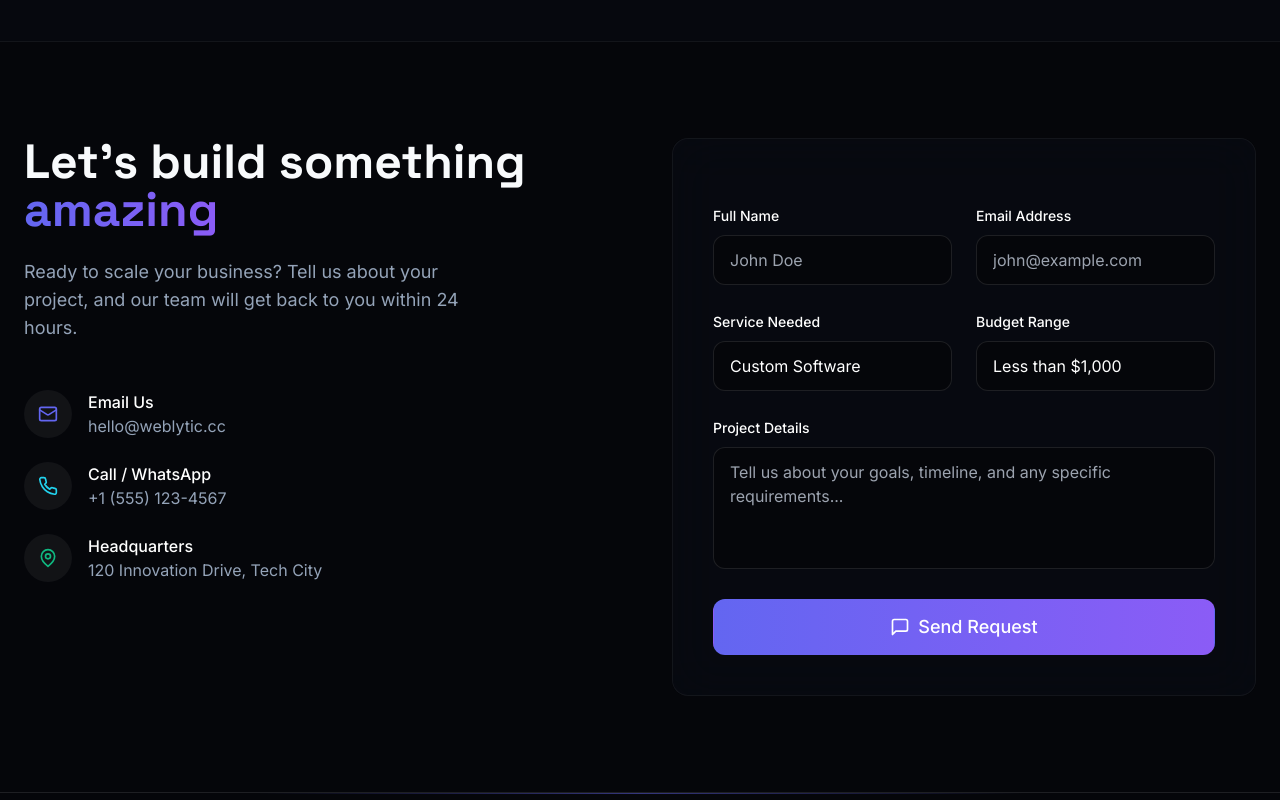
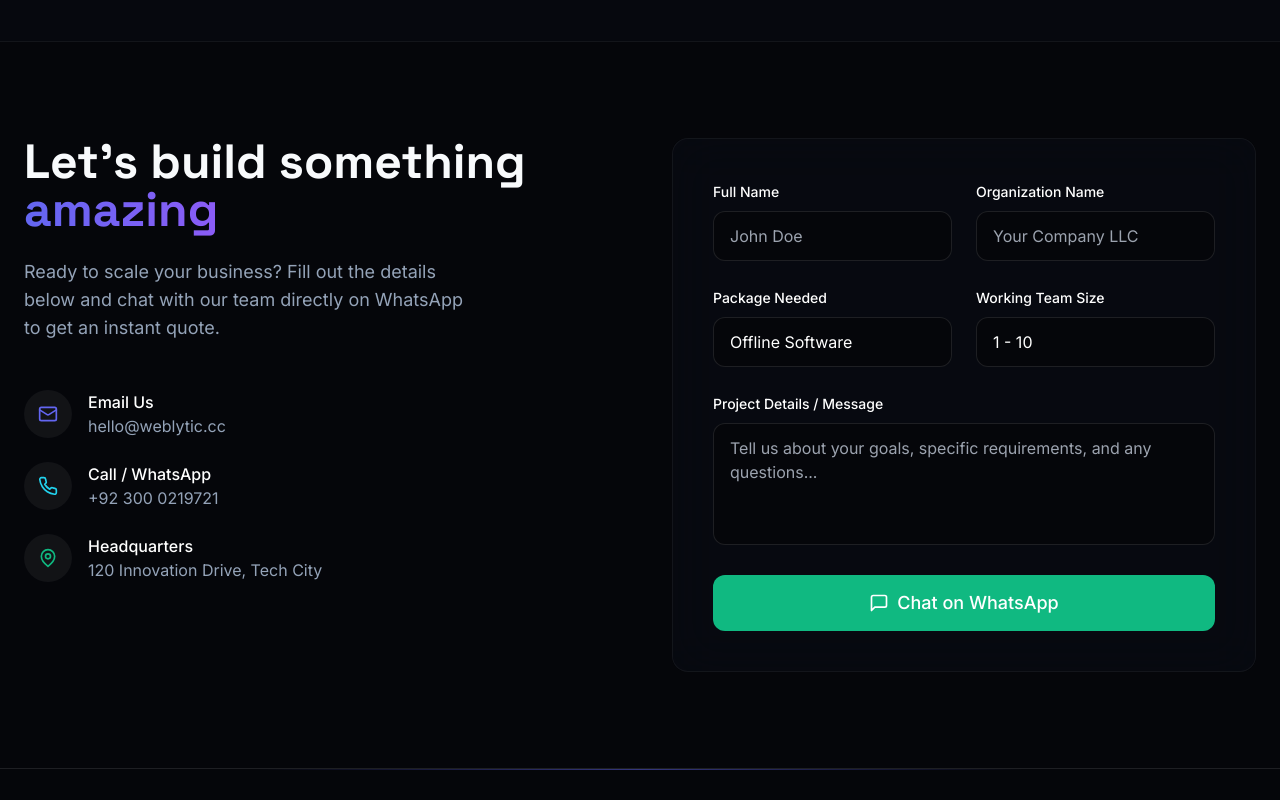
Before and after one commit to Imranalit/weblytic, a Next.js app: page / in a window 1280 px wide. Shown: the part 7260-8060 px from the top of the page. Built offline with nearby package versions, Linux system fonts and the light colour scheme.

Commit message:
feat: convert contact form to whatsapp generator with requested fields

```diff
--- a/components/Contact.tsx
+++ b/components/Contact.tsx
@@ -1,49 +1,41 @@
 "use client";
 
-import { useState } from "react";
 import { m } from "framer-motion";
 import { useForm } from "react-hook-form";
-import { Mail, MapPin, Phone, MessageSquare, CheckCircle2 } from "lucide-react";
+import { Mail, MapPin, Phone, MessageSquare } from "lucide-react";
 import { Button } from "./ui/Button";
 import { fadeUp, slideInRight } from "@/lib/motion";
 
 type FormData = {
   name: string;
-  email: string;
-  service: string;
-  budget: string;
+  organization: string;
+  teamSize: string;
+  package: string;
   message: string;
-  "bot-field"?: string;
 };
 
 export default function Contact() {
-  const [isSubmitting, setIsSubmitting] = useState(false);
-  const [isSuccess, setIsSuccess] = useState(false);
-  const { register, handleSubmit, reset, formState: { errors } } = useForm<FormData>();
+  const { register, handleSubmit, formState: { errors } } = useForm<FormData>();
 
-  const onSubmit = async (data: FormData) => {
-    setIsSubmitting(true);
+  const onSubmit = (data: FormData) => {
+    const phoneNumber = "923000219721";
 
-    try {
-      const formData = new FormData();
-      formData.append("form-name", "contact");
-      Object.entries(data).forEach(([key, value]) => {
-        formData.append(key, value as string);
-      });
+    // Construct the WhatsApp message text
+    const text = `*New Quote Request!*
 
-      await fetch("/", {
-        method: "POST",
-        headers: { "Content-Type": "application/x-www-form-urlencoded" },
-        body: new URLSearchParams(formData as any).toString()
-      });
+*Name:* ${data.name}
+*Organization:* ${data.organization || "N/A"}
+*Team Size:* ${data.teamSize}
+*Package:* ${data.package}
 
-      setIsSuccess(true);
-      reset();
-    } catch (error) {
-      console.error("Form submission error", error);
-    } finally {
-      setIsSubmitting(false);
-    }
+*Message:*
+${data.message}`;
+
+    // Encode the text for the URL
+    const encodedText = encodeURIComponent(text);
+
+    // Open WhatsApp in a new tab
+    window.open(`https://wa.me/${phoneNumber}?text=${encodedText}`, "_blank");
   };
 
   return (
@@ -61,7 +53,7 @@ export default function Contact() {
               Let's build something <span className="text-gradient">amazing</span>
             </h2>
             <p className="text-lg text-text-muted mb-12 max-w-md">
-              Ready to scale your business? Tell us about your project, and our team will get back to you within 24 hours.
+              Ready to scale your business? Fill out the details below and chat with our team directly on WhatsApp to get an instant quote.
             </p>
 
             <div className="space-y-6">
@@ -81,7 +73,7 @@ export default function Contact() {
                 </div>
                 <div>
                   <div className="font-medium text-white">Call / WhatsApp</div>
-                  <div>+1 (555) 123-4567</div>
+                  <div>+92 300 0219721</div>
                 </div>
               </div>
 
@@ -105,31 +97,7 @@ export default function Contact() {
             className="flex-1"
           >
             <div className="glass-card p-8 md:p-10 relative">
-              {isSuccess ? (
-                <m.div
-                  initial={{ opacity: 0, scale: 0.8 }}
-                  animate={{ opacity: 1, scale: 1 }}
-                  className="flex flex-col items-center justify-center py-12 text-center h-full min-h-[400px]"
-                >
-                  <CheckCircle2 className="w-20 h-20 text-success mb-6" />
-                  <h3 className="text-2xl font-display font-bold text-white mb-2">Message Sent!</h3>
-                  <p className="text-text-muted mb-8">We've received your request and will be in touch shortly.</p>
-                  <Button onClick={() => setIsSuccess(false)}>Send Another Message</Button>
-                </m.div>
-              ) : (
-                <form
-                  onSubmit={handleSubmit(onSubmit)}
-                  className="space-y-6"
-                  name="contact"
-                  data-netlify="true"
-                  netlify-honeypot="bot-field"
-                >
-                  <input type="hidden" name="form-name" value="contact" />
-                  <p className="hidden">
-                    <label>
-                      Don’t fill this out if you’re human: <input {...register("bot-field")} />
-                    </label>
-                  </p>
+              <form onSubmit={handleSubmit(onSubmit)} className="space-y-6">
 
                 <div className="grid grid-cols-1 md:grid-cols-2 gap-6">
                   <div className="space-y-2">
@@ -143,69 +111,60 @@ export default function Contact() {
                   </div>
 
                   <div className="space-y-2">
-                      <label className="text-sm font-medium text-white">Email Address</label>
+                    <label className="text-sm font-medium text-white">Organization Name</label>
                     <input
-                        type="email"
-                        {...register("email", { required: true })}
+                      {...register("organization")}
                       className="w-full bg-background border border-white/10 rounded-xl px-4 py-3 text-white focus:outline-none focus:border-primary transition-colors"
-                        placeholder="john@example.com"
+                      placeholder="Your Company LLC"
                     />
-                      {errors.email && <span className="text-xs text-red-400">Email is required</span>}
                   </div>
                 </div>
 
                 <div className="grid grid-cols-1 md:grid-cols-2 gap-6">
                   <div className="space-y-2">
-                      <label className="text-sm font-medium text-white">Service Needed</label>
+                    <label className="text-sm font-medium text-white">Package Needed</label>
                     <select
-                        {...register("service")}
+                      {...register("package")}
                       className="w-full bg-background border border-white/10 rounded-xl px-4 py-3 text-white focus:outline-none focus:border-primary transition-colors appearance-none"
                     >
-                        <option value="custom-software">Custom Software</option>
-                        <option value="web-dev">Web Development</option>
-                        <option value="hosting">Domains & Hosting</option>
-                        <option value="cpanel">Local cPanel Setup</option>
-                        <option value="other">Other</option>
+                      <option value="Offline Software">Offline Software</option>
+                      <option value="Server-Based Software">Server-Based Software</option>
+                      <option value="Website with Free Hosting">Website with Free Hosting</option>
+                      <option value="Website with Hosting & Domain">Website with Hosting & Domain</option>
                     </select>
                   </div>
 
                   <div className="space-y-2">
-                      <label className="text-sm font-medium text-white">Budget Range</label>
+                    <label className="text-sm font-medium text-white">Working Team Size</label>
                     <select
-                        {...register("budget")}
+                      {...register("teamSize")}
                       className="w-full bg-background border border-white/10 rounded-xl px-4 py-3 text-white focus:outline-none focus:border-primary transition-colors appearance-none"
                     >
-                        <option value="<1k">Less than $1,000</option>
-                        <option value="1k-5k">$1,000 - $5,000</option>
-                        <option value="5k-10k">$5,000 - $10,000</option>
-                        <option value=">10k">$10,000+</option>
+                      <option value="1-10">1 - 10</option>
+                      <option value="10-20">10 - 20</option>
+                      <option value="20-50">20 - 50</option>
+                      <option value="50-100">50 - 100</option>
+                      <option value="100+">100+</option>
                     </select>
                   </div>
                 </div>
 
                 <div className="space-y-2">
-                    <label className="text-sm font-medium text-white">Project Details</label>
+                  <label className="text-sm font-medium text-white">Project Details / Message</label>
                   <textarea
                     {...register("message", { required: true })}
                     rows={4}
                     className="w-full bg-background border border-white/10 rounded-xl px-4 py-3 text-white focus:outline-none focus:border-primary transition-colors resize-none"
-                      placeholder="Tell us about your goals, timeline, and any specific requirements..."
+                    placeholder="Tell us about your goals, specific requirements, and any questions..."
                   />
                   {errors.message && <span className="text-xs text-red-400">Message is required</span>}
                 </div>
 
-                  <Button type="submit" size="lg" className="w-full gap-2" disabled={isSubmitting}>
-                    {isSubmitting ? (
-                      <div className="w-5 h-5 border-2 border-white/30 border-t-white rounded-full animate-spin" />
-                    ) : (
-                      <>
+                <Button type="submit" size="lg" className="w-full gap-2 bg-success hover:bg-success/80 text-white">
                   <MessageSquare className="w-5 h-5" />
-                        Send Request
-                      </>
-                    )}
+                  Chat on WhatsApp
                 </Button>
               </form>
-              )}
             </div>
           </m.div>
         </div>
```
Lines whose indentation alone changed are shown as unchanged.
